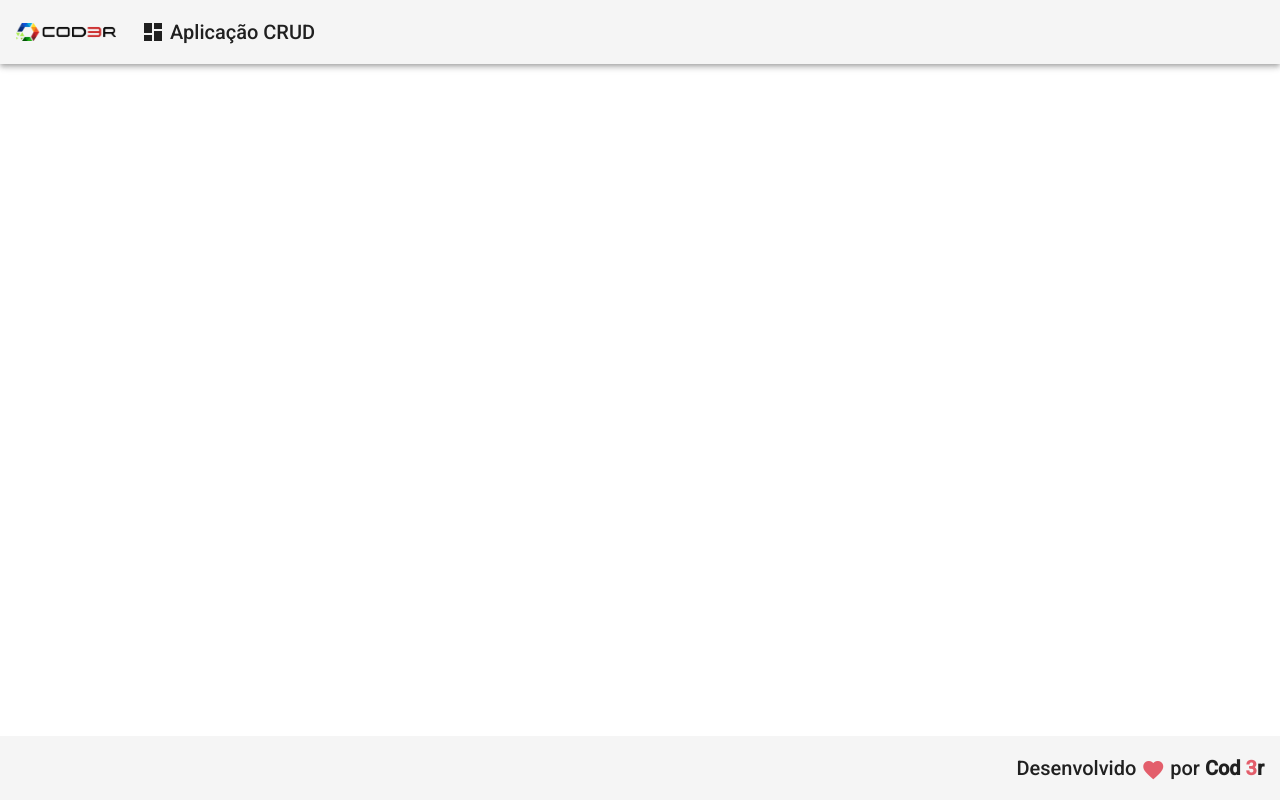
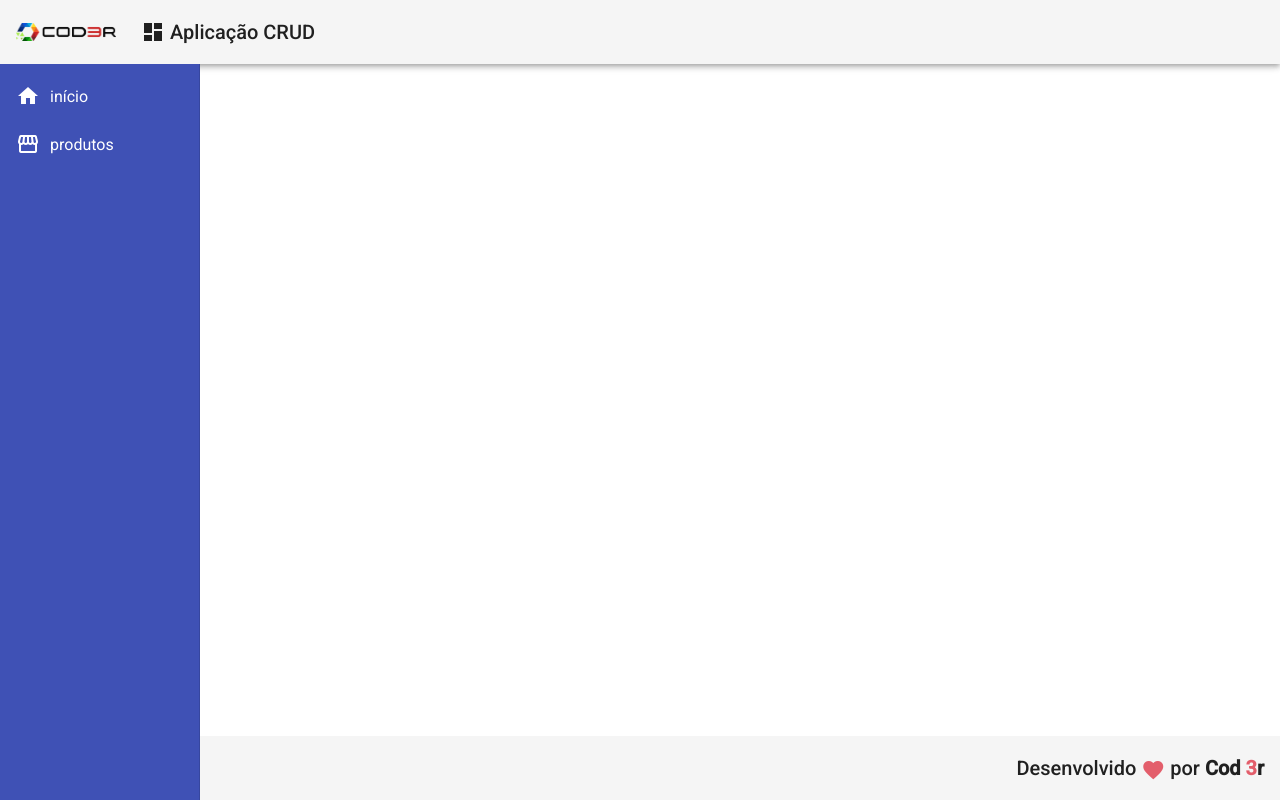
Before and after one commit to Igormarims/product-registration-, an Angular app: page / in a window 1280 px wide. Built offline with nearby package versions, Linux system fonts and the light colour scheme.

Commit message:
component nav

```diff
--- a/src/app/app.component.html
+++ b/src/app/app.component.html
@@ -1,2 +1,3 @@
 <app-header></app-header>
+<app-nav></app-nav>
 <app-footer></app-footer>
--- /dev/null
+++ b/src/app/components/template/nav/nav.component.css
@@ -0,0 +1,12 @@
+.sidenav {
+background-color: #3F51B5 ;
+width: 200px;
+}
+
+.sidenav a {
+    color: #fff;
+}
+
+.sidenav i {
+    padding-right: 10px;
+}
--- /dev/null
+++ b/src/app/components/template/nav/nav.component.html
@@ -0,0 +1,9 @@
+<mat-sidenav-container class="container">
+    <mat-sidenav class="sidenav" mode="side" opened
+    fixedInViewport="true" fixedTopGap="64" >
+        <mat-nav-list class="nav-list">
+            <a mat-list-item><i class="material-icons">home</i> início</a>
+            <a mat-list-item><i class="material-icons">storefront</i> produtos </a>
+        </mat-nav-list>
+    </mat-sidenav>
+</mat-sidenav-container>
--- /dev/null
+++ b/src/app/components/template/nav/nav.component.ts
@@ -0,0 +1,15 @@
+import { Component, OnInit } from '@angular/core';
+
+@Component({
+  selector: 'app-nav',
+  templateUrl: './nav.component.html',
+  styleUrls: ['./nav.component.css']
+})
+export class NavComponent implements OnInit {
+
+  constructor() { }
+
+  ngOnInit(): void {
+  }
+
+}
```
Also changed, not shown: src/app/app.module.ts (+11 -3 lines).
